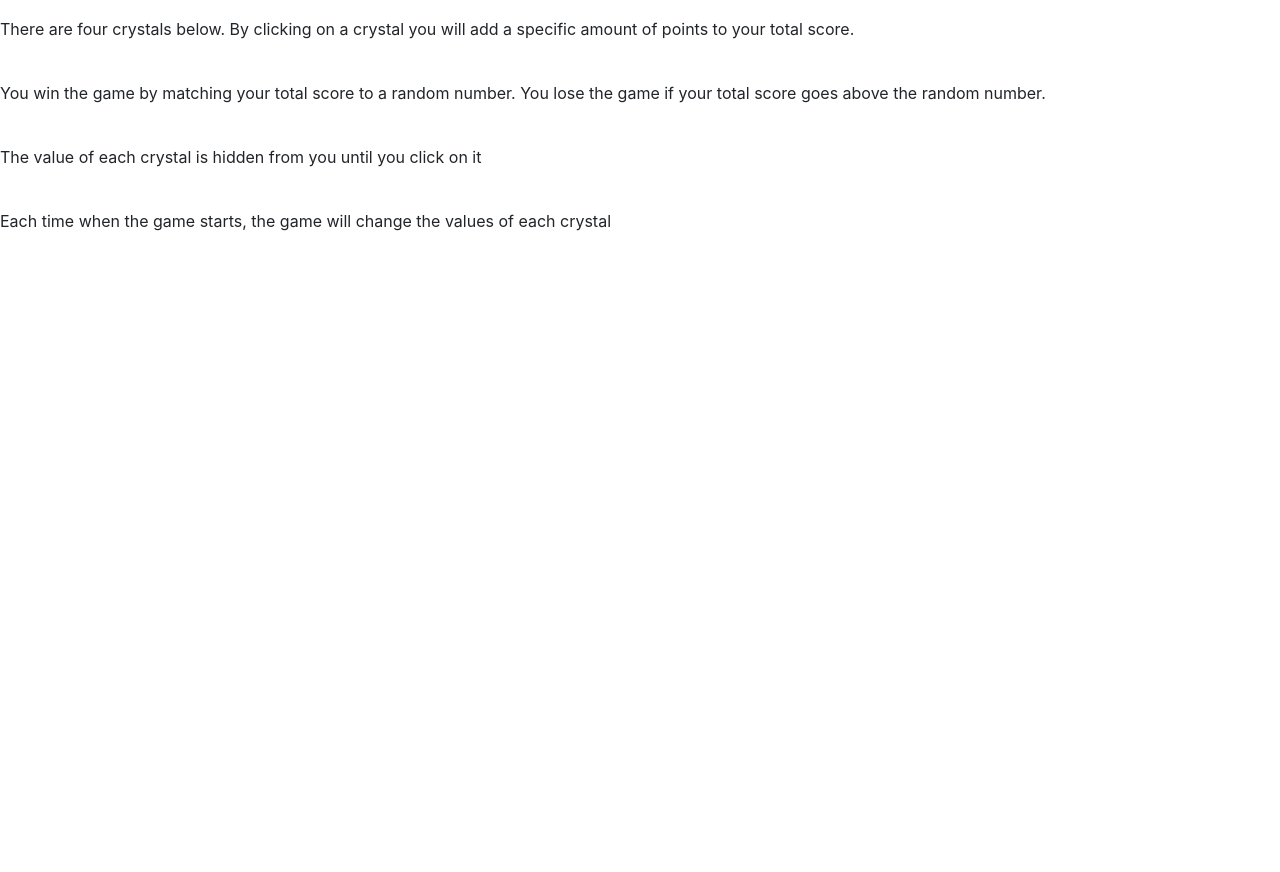
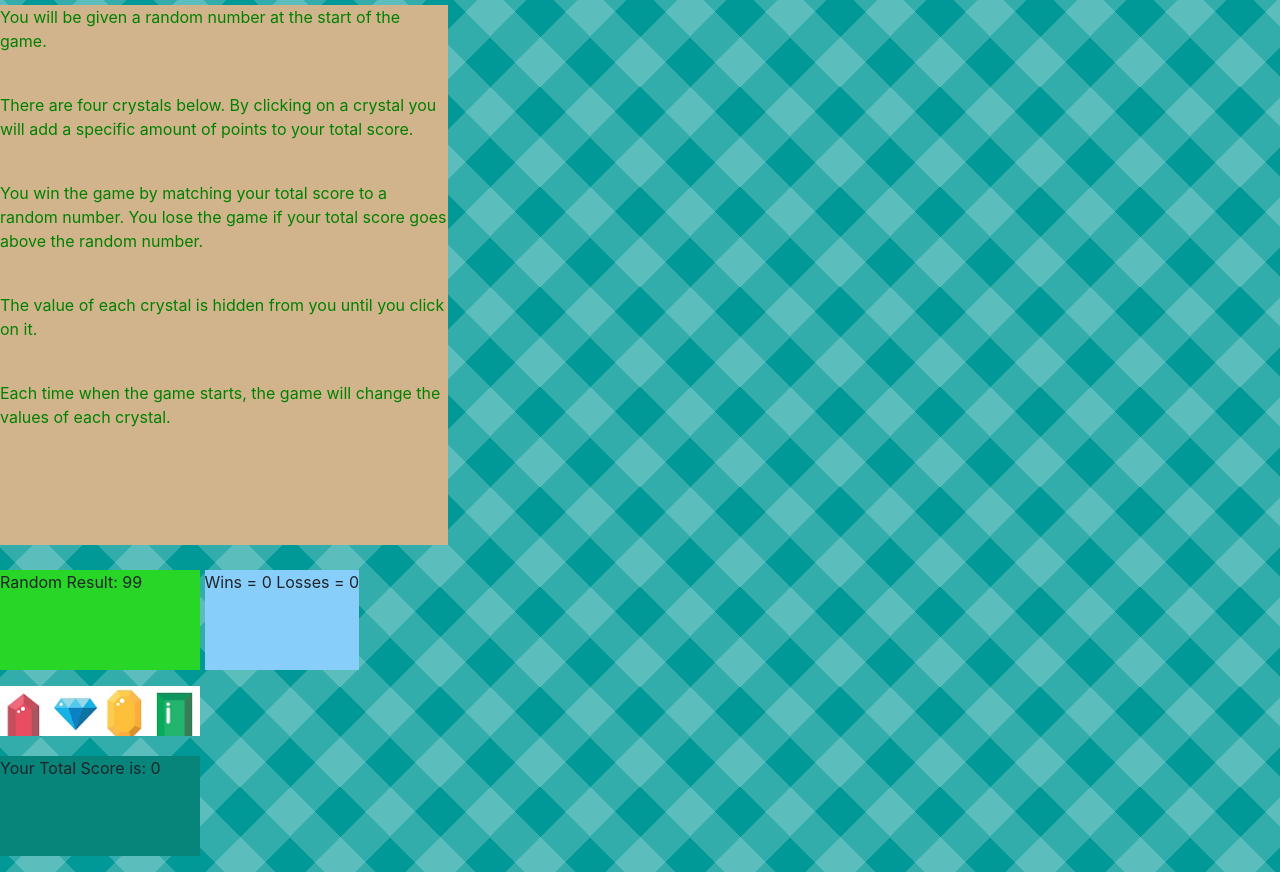
Before and after one commit to DeanDeo/Crystal-Collector, a plain HTML site: page index.html in a window 1280 px wide. Shown: the part 103-975 px from the top of the page. Before the commit the page ends 800 px from the top, so only its background shows below. Drawn offline with nearby package versions, Linux system fonts and the light colour scheme.

Commit message:
HW submission

```diff
--- a/assets/css/style.css
+++ b/assets/css/style.css
@@ -1,4 +1,63 @@
-.crystal-image{
-    width: 100px;
-    height: 100px;
+body{
+
+	background-image: url("../images/background.png");
+
 }
+
+
+.crystals{
+	display: flex;
+
+}
+
+.crystal{
+
+	height:50px;
+	width: 50px;
+
+}
+
+h1 {
+	background-color: orangered;
+	color: white;
+	width: 350px;
+	height: 100px;
+	padding-top: 20px;
+}
+
+.instructions{
+	color: green;
+	background-color:tan;
+	width: 35%;
+	padding-bottom: 100px;
+}
+
+#result{
+	background-color: rgb(39, 214, 39);
+	width: 200px;
+	height: 100px;
+	margin-top: 25px;
+	display: inline-block;
+}
+
+#previous{
+	background-color:rgb(7, 133, 122);
+	width: 200px;
+	height: 100px;
+	margin-top: 20px;
+}
+
+.yourResult{
+	display: inline-block;
+	background-color: lightskyblue;
+	height: 100px;
+	margin-top: 25px;
+}
+
+#wins{
+	display: inline-block
+}
+
+#losses{
+	display: inline-block
+}
--- a/assets/javascript/game.js
+++ b/assets/javascript/game.js
@@ -1,29 +1,88 @@
-var randomResult;
+var random_result;
+var losses = 0;
 var wins = 0;
-var losses = 0;
 var previous = 0;
-// var Images = ["assets/images/red.png","assets/images/blue.png","assets/images/yellow.png", "assets/images/green.png"]
 
 
-var resetAndStart = function (){
+$("#wins").text("Wins = " + wins);
+$("#losses").text("Losses = " + losses);
+
+var resetAndStart = function () {
+
 	$(".crystals").empty();
 
-    var Images = ["assets/images/red.png","assets/images/blue.png","assets/images/yellow.png", "assets/images/green.png"]
+	var images = [
+			'assets/images/red.png',
+			'assets/images/blue.png',
+			'assets/images/yellow.png',
+			'assets/images/green.png'];
 
-    randomResult = Math.floor(Math.random() *120 +1);
+	random_result = Math.floor(Math.random() * 120 ) + 1;
 
-    $("#result").html('Random Result: ' + randomResult);
 
-    for (var i = 0; i < 4; i++){
+	$("#result").html('Random Result: ' + random_result);
 
-        var random = Math.floor(Math.random()*11 +1);
+	for(var i = 0; i < 4; i++){
+
+		var random = Math.floor(Math.random() * 12) + 1;
 
 		var crystal = $("<div>");
 			crystal.attr({
 				"class": 'crystal',
 				"data-random": random
+			});
+			crystal.css({
+				"background-image":"url('" + images[i] + "')",
+				"background-size":"cover"
 
 			});
 
+
+		$(".crystals").append(crystal);
+
 	}
+
+	$("#previous").html("Your Total Score is: " + previous);
+
 }
+
+
+resetAndStart();
+
+
+//functions
+
+$(document).on('click', ".crystal", function () {
+
+	var num = parseInt($(this).attr('data-random'));
+
+	previous += num;
+
+
+	$("#previous").html("Your Total score is: " + previous);
+
+
+	if(previous > random_result){
+
+		losses++;
+
+		$("#losses").html("Losses: " + losses);
+
+		previous = 0;
+
+		resetAndStart();
+
+	}
+	else if(previous === random_result){
+
+		wins++;
+
+		$("#wins").html("Wins: " + wins);
+
+		previous = 0;
+
+		resetAndStart();
+
+	}
+
+});
--- a/index.html
+++ b/index.html
@@ -18,28 +18,33 @@
     <h1>
         CrystalsCollector!
     </h1>
-
+<div class=instructions>
     <p>You will be given a random number at the start of the game.</p>
     <br>
     <p>There are four crystals below. By clicking on a crystal you will add a specific amount of points to your total score.</p>
     <br>
     <p>You win the game by matching your total score to a random number. You lose the game if your total score goes above the random number.</p>
     <br>
-    <p>The value of each crystal is hidden from you until you click on it</p>
+    <p>The value of each crystal is hidden from you until you click on it.</p>
     <br>
-    <p>Each time when the game starts, the game will change the values of each crystal</p>
+    <p>Each time when the game starts, the game will change the values of each crystal.</p>
+</div>
 
+    <p id="result">" "</p>
 
-    <p id="result"></p>
+   <div class=yourResult>
+    <p id="wins">Wins</p>
+	<p id="losses">Losses</p>
+</div>
 
 	<div class="crystals">
 
 	</div>
 
-	<p id="previous"></p>
+	<p id="previous">Your Total Score is: </p>
 
-	<p id="wins"></p>
-	<p id="losses"></p>
+	<!-- <p id="wins"></p>
+	<p id="losses"></p> -->
 
     <script src="assets/javascript/game.js"></script>
 
```
Also changed, not shown: assets/images/background.png (added), 1 other file. Lines whose indentation alone changed are shown as unchanged.
